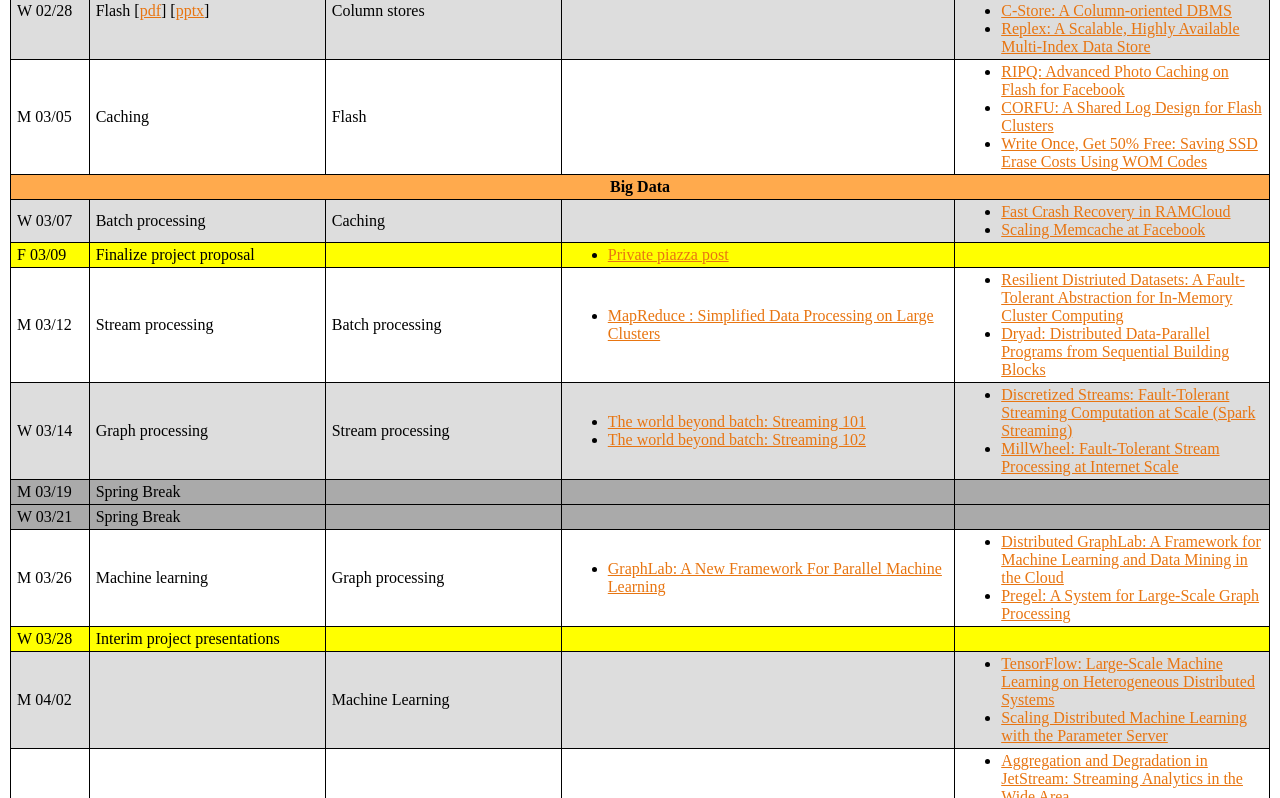
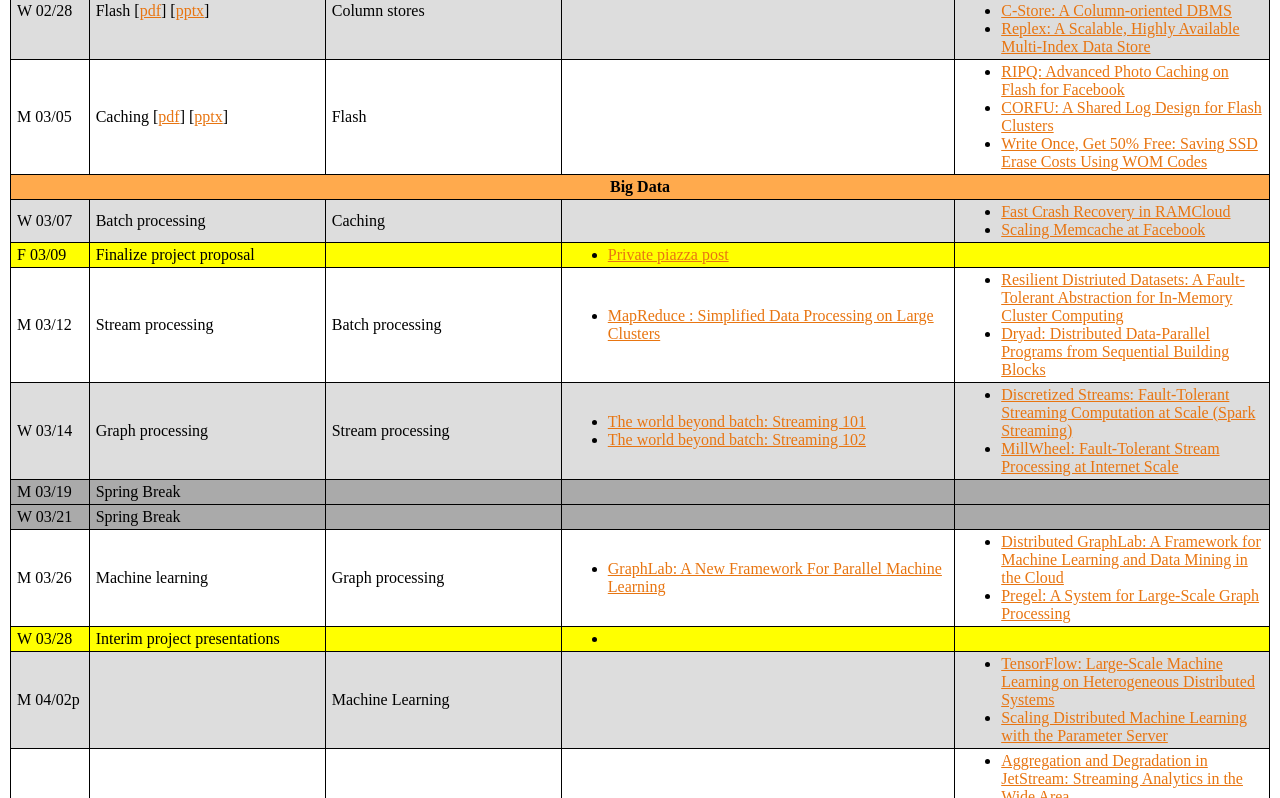
Before and after one commit to COS518/cos518.github.io, a Jekyll site: the page built from syllabus.md, in a window 1280 px wide and 1400 px high, scrolled down 886 px. Shown: the part 152-950 px from the top of the window. Built offline with Jekyll 4.4.1, drawn with Linux system fonts in a browser that asks for light colours; our own code applies the rules of GitHub Pages for plain Markdown files.

Commit message:
Added L9

```diff
--- a/_data/syllabus.yml
+++ b/_data/syllabus.yml
@@ -127,7 +127,7 @@
     - date: M 03/05
       lecture-topic: Caching
       reading-topic: Flash
-      # slides: L9-caching
+      slides: L9-caching
       signups:
         #- name: SSDAlloc&#58; Hybrid SSD/RAM Memory Management Made Easy
         #  link: https://www.microsoft.com/en-us/research/wp-content/uploads/2016/02/Badam.pdf
@@ -216,8 +216,10 @@
     - date: W 03/28
       lecture-topic: Interim project presentations
       reading-topic:
+      readings:
+        - name:
       type: presentations
-    - date: M 04/02
+    - date: M 04/02p
       lecture-topic:
       reading-topic: Machine Learning
       signups:
```
Also changed, not shown: 2 other files.
